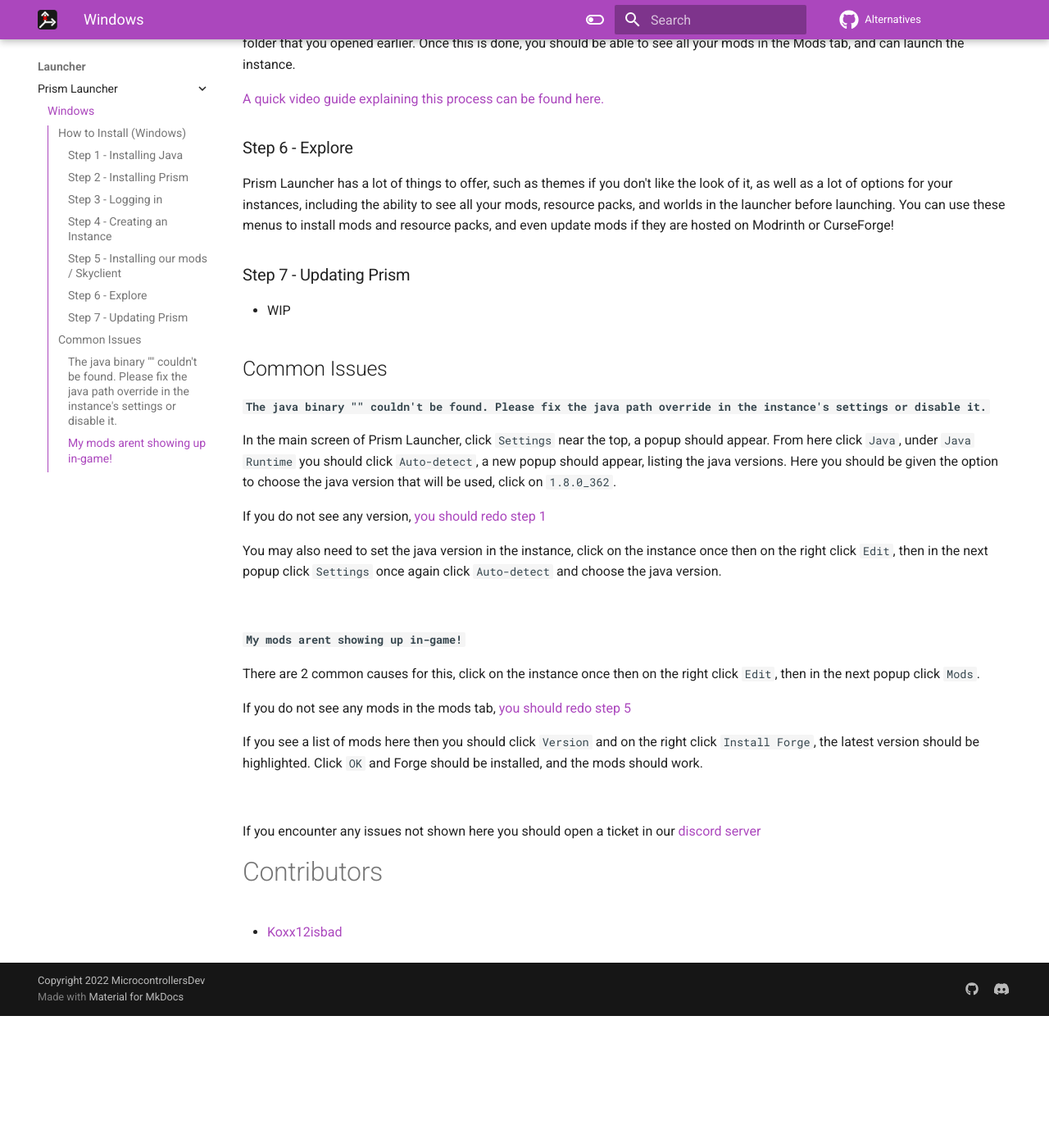
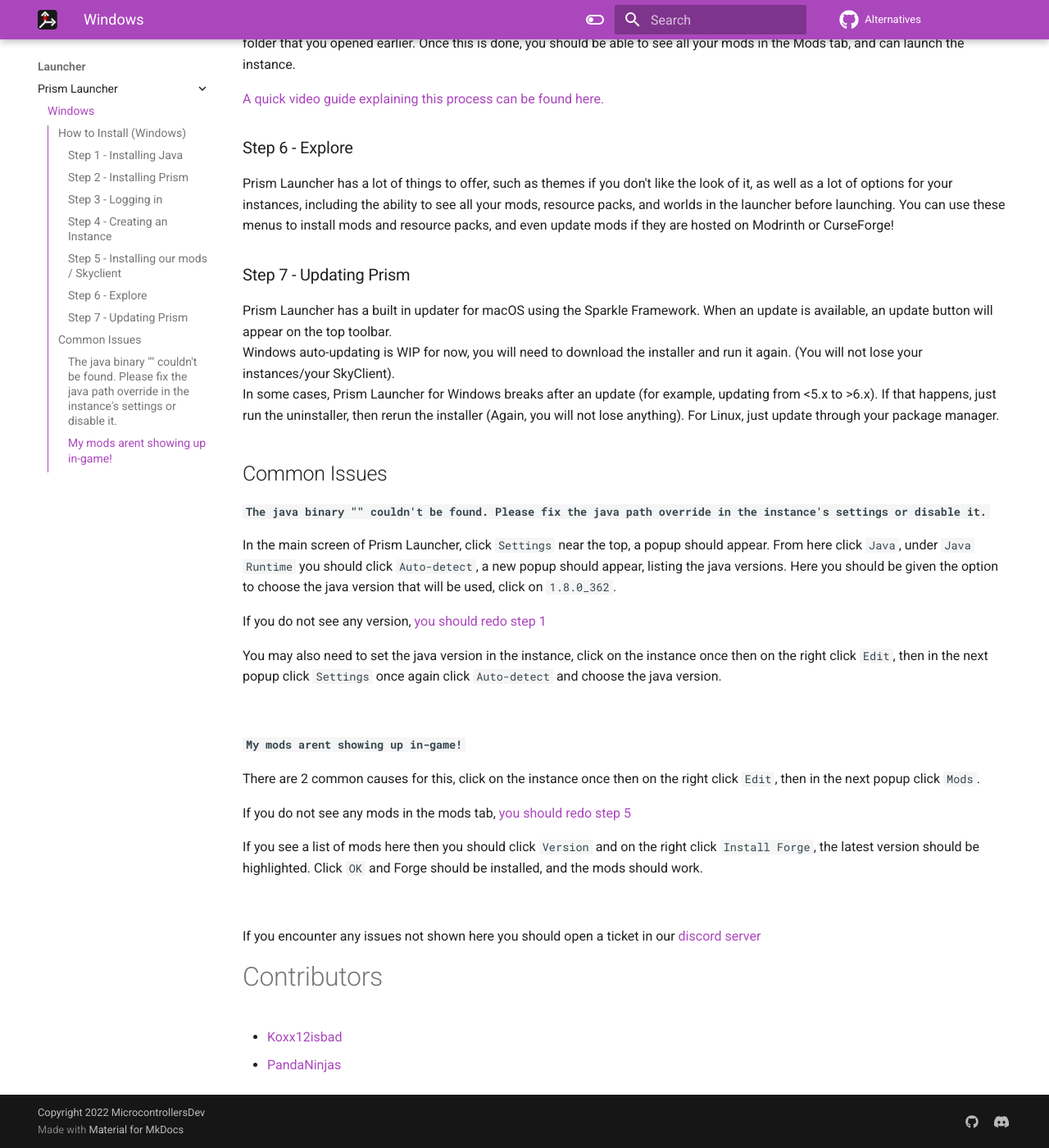
Before and after one commit to MicrocontrollersDev/Alternatives, an MkDocs documentation site: the page built from docs/launcher/prism_win.md, in a window 1280 px wide and 1400 px high, scrolled down 2223 px. Shown: the whole window at 82% size. Built offline with MkDocs 1.6.1 and Material for MkDocs 9.7.7, drawn with Linux system fonts in a browser that asks for light colours; comment, search, counter and statistics services are not loaded; before the commit the page ends 3462 px from its top, so only the background shows below that.

Commit message:
Add updating notes for Prism (#130)
Co-authored-by: MicrocontrollersDev <66657148+MicrocontrollersDev@users.noreply.github.com>

```diff
--- a/docs/launcher/prism_win.md
+++ b/docs/launcher/prism_win.md
@@ -62,7 +62,11 @@
 
 ### Step 7 - Updating Prism
 
-- WIP
+Prism Launcher has a built in updater for macOS using the Sparkle Framework. When an update is available, an update button will appear on the top toolbar.<br>
+Windows auto-updating is WIP for now, you will need to download the installer and run it again. (You will not lose your instances/your SkyClient).<br>
+In some cases, Prism Launcher for Windows breaks after an update (for example, updating from <5.x to >6.x). If that happens, just run the uninstaller, then rerun the installer (Again, you will not lose anything).
+For Linux, just update through your package manager.<br>
+
 
 ## Common Issues
 
@@ -91,3 +95,4 @@
 # Contributors
 
 * [Koxx12isbad](https://github.com/koxx12-dev-is-bad)
+* [PandaNinjas](https://github.com/pandaninjas)
```
